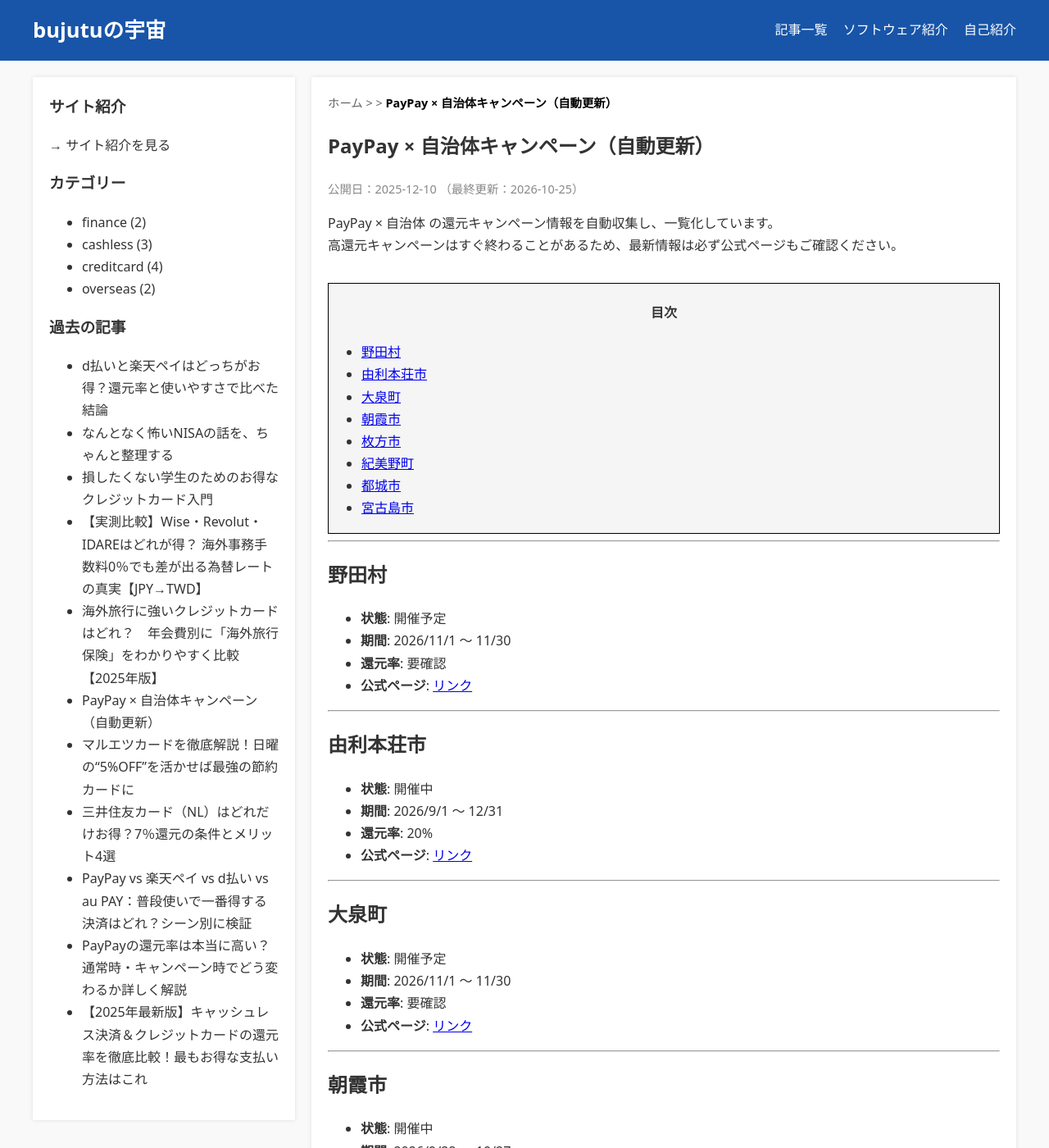
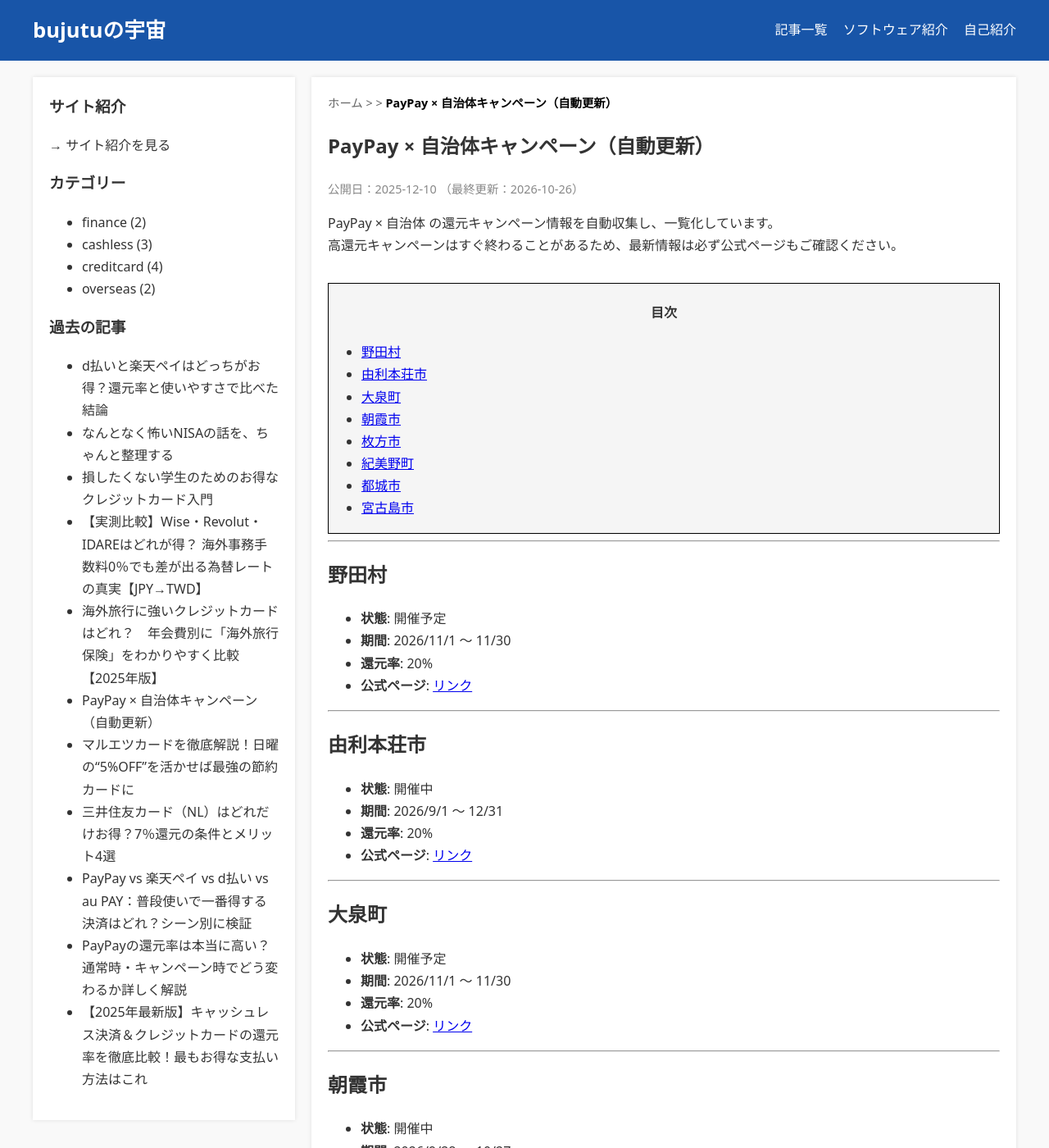
Before and after one commit to bujutu/bujutu.github.io, a Jekyll site: the page built from _posts/2025-12-10-paypay-campaigns.md, in a window 1280 px wide and 1400 px high. Shown: the whole window at 82% size. Built offline with Jekyll 4.4.1, drawn with Linux system fonts in a browser that asks for light colours.

Commit message:
Auto-update PayPay campaigns

```diff
--- a/_posts/2025-12-10-paypay-campaigns.md
+++ b/_posts/2025-12-10-paypay-campaigns.md
@@ -1,7 +1,7 @@
 ---
 title: "PayPay × 自治体キャンペーン（自動更新）"
 layout: post
-last_modified_at: 2026-10-25 13:31:17
+last_modified_at: 2026-10-26 15:46:24
 description: "PayPayと自治体のポイント還元キャンペーン一覧（自動更新）。"
 tags: [paypay, 自治体, キャンペーン, 自動更新]
 ---
@@ -21,8 +21,8 @@ PayPay × 自治体 の還元キャンペーン情報を自動収集し、一覧
 
 - **状態**: 開催予定
 - **期間**: 2026/11/1 〜 11/30
-- **還元率**: 要確認
-- **公式ページ**: [リンク](https://paypay.ne.jp/notice/20260915/cp-jichitai/)
+- **還元率**: 20%
+- **公式ページ**: [リンク](https://paypay.ne.jp/event/iwate-noda-village-20261101/)
 
 ---
 
@@ -39,8 +39,8 @@ PayPay × 自治体 の還元キャンペーン情報を自動収集し、一覧
 
 - **状態**: 開催予定
 - **期間**: 2026/11/1 〜 11/30
-- **還元率**: 要確認
-- **公式ページ**: [リンク](https://paypay.ne.jp/notice/20260915/cp-jichitai/)
+- **還元率**: 20%
+- **公式ページ**: [リンク](https://paypay.ne.jp/event/gunma-oizumi-town-20261101/)
 
 ---
 
@@ -57,8 +57,8 @@ PayPay × 自治体 の還元キャンペーン情報を自動収集し、一覧
 
 - **状態**: 開催予定
 - **期間**: 2026/11/1 〜 11/30
-- **還元率**: 要確認
-- **公式ページ**: [リンク](https://paypay.ne.jp/notice/20260915/cp-jichitai/)
+- **還元率**: 15%
+- **公式ページ**: [リンク](https://paypay.ne.jp/event/osaka-hirakata-city-20261101/)
 
 ---
 
```
